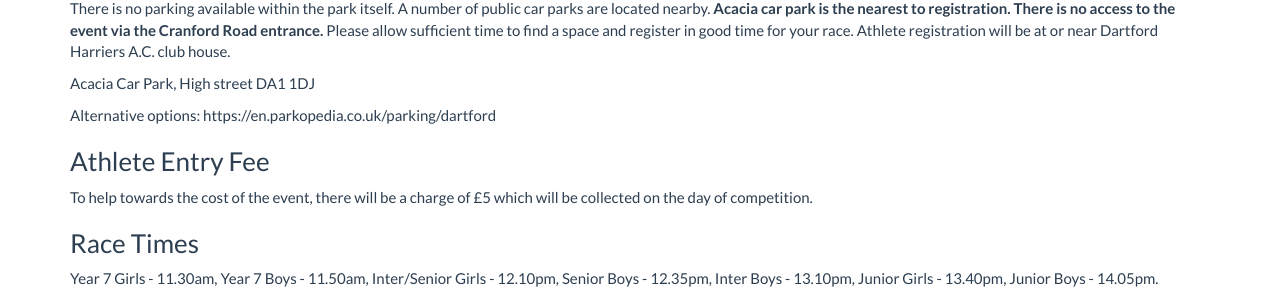
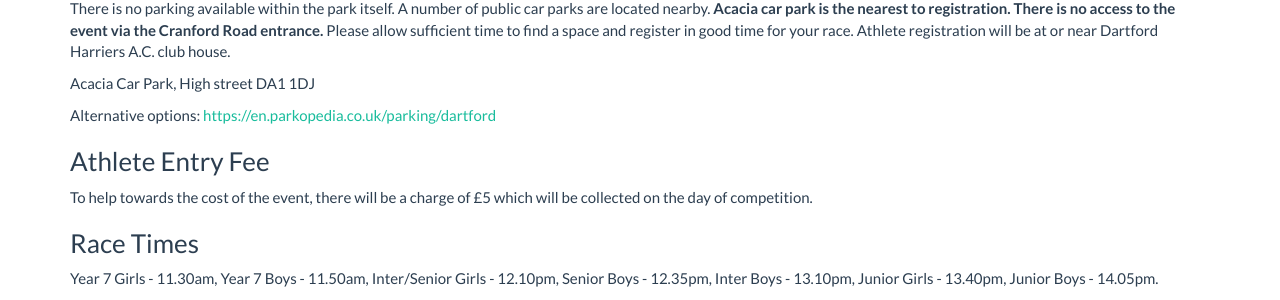
Before and after one commit to chrisnewark/chrisnewark.github.io, a Jekyll site: the page built from _events/22-23/2023-01-21-kent-schools-cross-country-champs.md, in a window 1280 px wide. Shown: the part 788-1088 px from the top of the page. Built offline with Jekyll 4.4.1, drawn with Linux system fonts in a browser that asks for light colours; nearby versions of some CDN libraries; some of the changed lines change nothing that is shown.

Commit message:
Made link

```diff
--- a/_events/22-23/2023-01-21-kent-schools-cross-country-champs.md
+++ b/_events/22-23/2023-01-21-kent-schools-cross-country-champs.md
@@ -41,7 +41,7 @@ There is no parking available within the park itself. A number of public car par
 
 Acacia Car Park, High street DA1 1DJ
 
-Alternative options: https://en.parkopedia.co.uk/parking/dartford
+Alternative options: [https://en.parkopedia.co.uk/parking/dartford](https://en.parkopedia.co.uk/parking/dartford)
 
 ### Athlete Entry Fee
 
```
